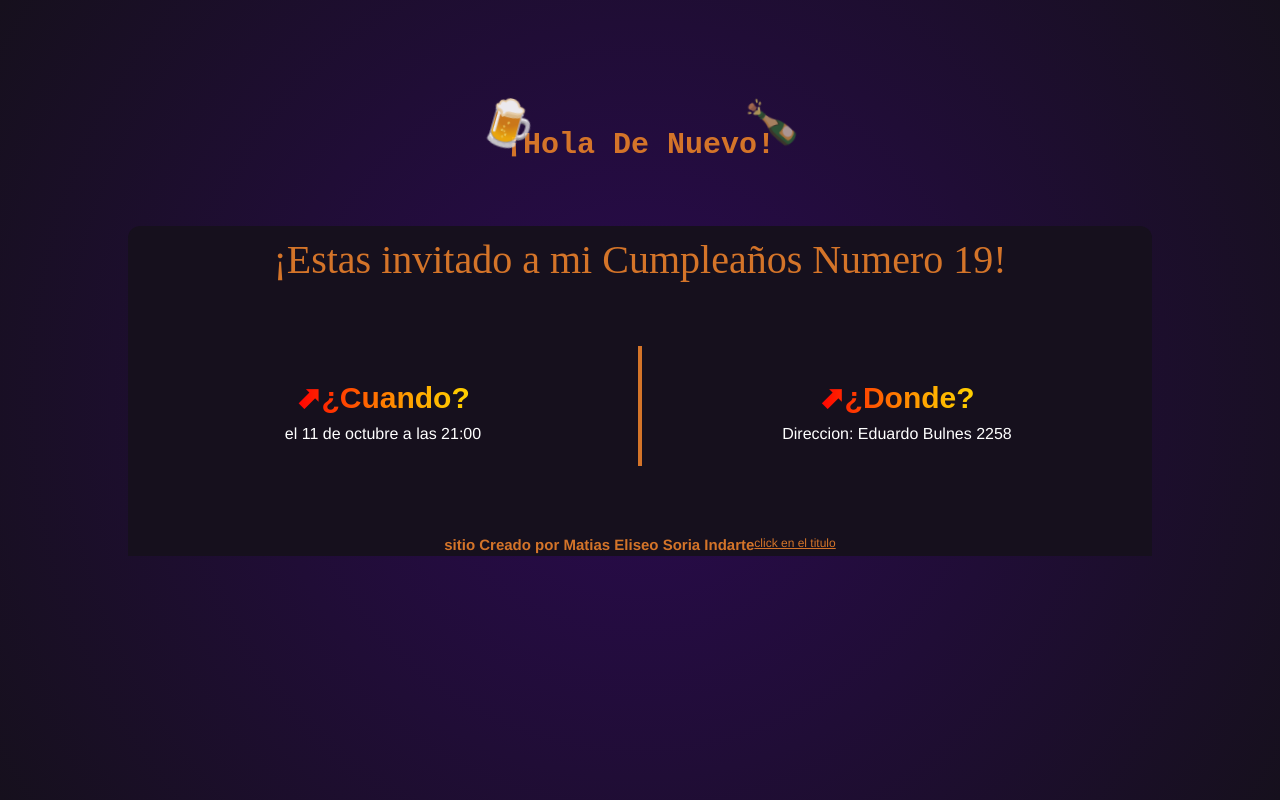
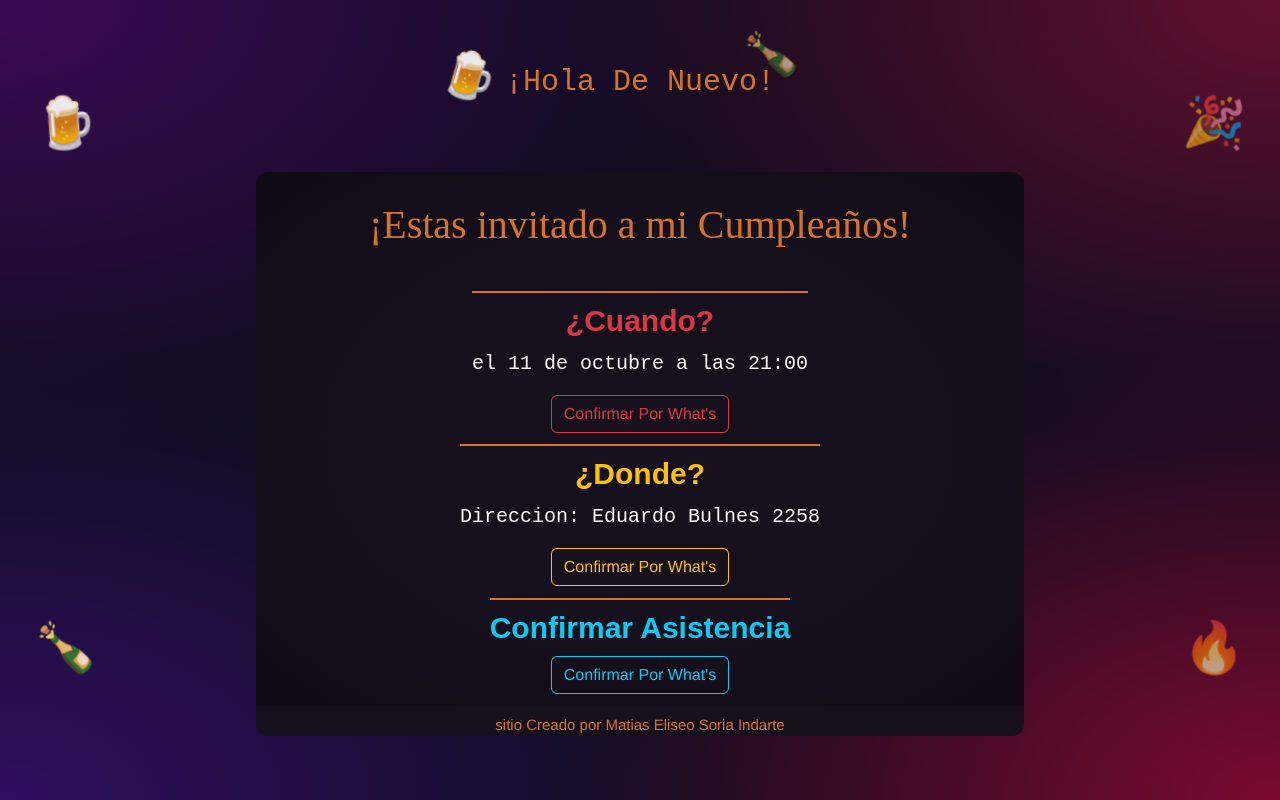
Before and after one commit to eliceo09/targetaCumplea-os, a plain HTML site: page index.html in a window 1280 px wide. Drawn offline with nearby package versions, Linux system fonts and the light colour scheme.

Commit message:
version 1.2 collor night y boostrap implementado

```diff
--- a/index.html
+++ b/index.html
@@ -6,10 +6,20 @@
     <meta http-equiv="X-UA-Compatible" content="ie=edge" />
     <link rel="stylesheet" href="styles.css" />
     <link rel="icon" href="1f382.png" type="image/x-icon" />
+    <link
+      href="https://cdn.jsdelivr.net/npm/bootstrap@5.3.7/dist/css/bootstrap.min.css"
+      rel="stylesheet"
+      integrity="sha384-LN+7fdVzj6u52u30Kp6M/trliBMCMKTyK833zpbD+pXdCLuTusPj697FH4R/5mcr"
+      crossorigin="anonymous"
+    />
     <title id="tittle">Invitacion De Cumpleaños</title>
   </head>
-  <body>
+  <body id="fondo">
     <main>
+      <span id="cerveza">🍺</span>
+      <span id="confe">🎉</span>
+      <span id="vino">🍾</span>
+      <span id="fuego">🔥</span>
       <h2 class="emoji-float">¡Hola De Nuevo!</h2>
 
       <section id="tarjeta">
@@ -18,38 +28,58 @@
             href="https://wa.me/+543812168577?text=Confirmo mi asistencia a tu cumpleaños"
             target="_blank"
             rel="noopener noreferrer"
-            >¡Estas invitado a mi Cumpleaños Numero 19!
+            >¡Estas invitado a mi Cumpleaños!
           </a>
         </div>
         <div id="contenedor">
           <div id="cuando">
+            <h2 class="text-danger">¿Cuando?</h2>
+            <p>el 11 de octubre a las 21:00</p>
             <a
-              href="https://calendar.google.com/calendar/render?action=TEMPLATE&text=Cumpleaños+Matias&dates=20251006T230000Z/20251007T020000Z&details=¡Estás+invitado+al+cumple+el+6+de+octubre!+Va+a+haber+buena+música+y+alegría+🎉&location=Eduardo+Bulnes+2258,+San+Miguel+de+Tucumán"
+              href="https://wa.me/+543812168577?text=Confirmo mi asistencia a tu cumpleaños"
+              type="button"
+              class="btn btn-outline-danger"
+            >
+              Confirmar Por What's
+            </a>
+          </div>
+          <div id="donde">
+            <h2 class="text-warning">¿Donde?</h2>
+            <p>Direccion: Eduardo Bulnes 2258</p>
+            <a
+              href="https://wa.me/+543812168577?text=Confirmo mi asistencia a tu cumpleaños"
+              type="button"
+              class="btn btn-outline-warning"
+            >
+              Confirmar Por What's
+            </a>
+          </div>
+          <div id="Confirmo" class="text-info">
+            <h2
+              ref="https://www.youtube.com/watch?v=8f0b1d9c3e4"
               target="_blank"
               rel="noopener noreferrer"
-              >⬈¿Cuando?</a
             >
-            <p>el 11 de octubre a las 21:00</p>
-          </div>
-          <div id="donde">
+              Confirmar Asistencia
+            </h2>
             <a
-              href="https://www.google.com/maps?q=Eduardo+Bulnes+2258,+T4001NBF+San+Miguel+de+Tucumán,+Tucumán"
-              target="_blank"
-              rel="noopener noreferrer"
-              >⬈¿Donde?</a
+              href="https://wa.me/+543812168577?text=Confirmo mi asistencia a tu cumpleaños"
+              type="button"
+              class="btn btn-outline-info"
             >
-            <p>Direccion: Eduardo Bulnes 2258</p>
+              Confirmar Por What's
+            </a>
           </div>
         </div>
       </section>
       <div id="footer">
         <h3>sitio Creado por Matias Eliseo Soria Indarte</h3>
-        <a
+        <!-- <a
           href="https://wa.me/+543812168577?text=Confirmo mi asistencia a tu cumpleaños"
           target="_blank"
           rel="noopener noreferrer"
           >click en el titulo</a
-        >
+        > -->
       </div>
     </main>
   </body>
--- a/styles.css
+++ b/styles.css
@@ -3,12 +3,60 @@
   padding: 0%;
 }
 
-body {
-  color: #ffffff;
+#fondo {
+  color: #16101d;
   font-family: Helvetica;
-  background: radial-gradient(circle, #2a0a4f 0%, #16101d 100%);
+  background: radial-gradient(at top left, #3b0a55 0%, transparent 40%),
+    radial-gradient(at top right, #600f2f 0%, transparent 40%),
+    radial-gradient(at bottom left, #300f5f 0%, transparent 40%),
+    radial-gradient(at bottom right, #7b0a30 0%, transparent 40%), #0d0c1d; /* fondo base oscuro */
 }
 
+#cerveza {
+  position: fixed;
+  top: 100px;
+  left: 40px;
+  rotate: -20deg;
+  font-size: 50px;
+  color: #d47429;
+  z-index: 2;
+  animation: floatEmojiLeft 3s infinite ease-in-out;
+  pointer-events: no;
+}
+
+#confe {
+  position: fixed;
+  top: 100px;
+  right: 40px;
+  rotate: 20deg;
+  font-size: 50px;
+  color: #d47429;
+  z-index: 2;
+  animation: floatEmojiRight 3s infinite ease-in-out;
+  pointer-events: no;
+}
+#vino {
+  position: fixed;
+  bottom: 100px;
+  left: 40px;
+  rotate: -20deg;
+  font-size: 50px;
+  color: #d47429;
+  z-index: 2;
+  animation: floatEmojiLeft 3s infinite ease-in-out;
+  pointer-events: no;
+}
+#fuego {
+  position: fixed;
+  bottom: 100px;
+  right: 40px;
+  rotate: 20deg;
+  font-size: 50px;
+  color: #d47429;
+  z-index: 2;
+  animation: floatEmojiRight 3s infinite ease-in-out;
+  pointer-events: no;
+}
 main {
   width: 100vw;
   height: 100vh;
@@ -16,6 +64,7 @@ main {
   flex-direction: column;
   align-items: center;
 }
+
 #tarjeta {
   border: #16101dbb 8px;
   border-top-left-radius: 12px;
@@ -23,9 +72,9 @@ main {
   border-bottom-left-radius: 0;
   border-bottom-right-radius: 0;
   margin-top: 5%;
-  width: 80%;
-  height: 300px;
-  background-color: #16101d;
+  width: 60%;
+  height: 650px;
+  background: radial-gradient(#16101d 50%, #0f0b13 100%);
   display: flex;
   flex-direction: column;
   justify-content: center;
@@ -38,19 +87,20 @@ main {
   flex-direction: row;
   text-align: center;
   justify-content: center;
+  align-items: center;
 }
 #contenedor {
   width: 100%;
   height: 80%;
   display: flex;
-  flex-direction: row;
+  flex-direction: column;
   justify-content: space-evenly;
   align-items: center;
 }
 #cuando {
-  border-right: #d47429 solid 2px;
-  width: 50%;
-  height: 50%;
+  border-top: #d47429 solid 2px;
+  width: auto;
+  height: auto;
   display: flex;
   flex-direction: column;
   justify-content: center;
@@ -58,16 +108,26 @@ main {
 }
 
 #donde {
-  border-left: #d47429 solid 2px;
-  width: 50%;
-  height: 50%;
+  border-top: #d47429 solid 2px;
+  width: auto;
+  height: auto;
   display: flex;
   flex-direction: column;
   justify-content: center;
   align-items: center;
 }
 
-#cuando a {
+#Confirmo {
+  border-top: #d47429 solid 2px;
+  width: auto;
+  height: auto;
+  display: flex;
+  flex-direction: column;
+  justify-content: center;
+  align-items: center;
+}
+
+#cuando h2 {
   font-family: "Rowdies", sans-serif;
   font-weight: bold;
   font-size: 30px;
@@ -75,45 +135,28 @@ main {
   margin-top: 10px;
   color: #ffffff;
   text-decoration: wavy;
-  background: linear-gradient(
-    90deg,
-    red,
-    orange,
-    yellow,
-    green,
-    blue,
-    indigo,
-    violet
-  );
-  -webkit-background-clip: text;
-  -webkit-text-fill-color: transparent;
-  background-size: 400%;
-  animation: rainbowShift 5s linear infinite;
-  display: inline-block;
-  position: relative;
-  z-index: 1;
+  text-shadow: #dd4151;
 }
-#donde a {
+#donde h2 {
   font-family: "Jua", sans-serif;
   font-weight: bold;
   font-size: 30px;
   margin-bottom: 10px;
   margin-top: 10px;
-  color: #ffffff;
-  background: linear-gradient(
-    90deg,
-    red,
-    orange,
-    yellow,
-    green,
-    blue,
-    indigo,
-    violet
-  );
-  -webkit-background-clip: text;
-  -webkit-text-fill-color: transparent;
-  background-size: 400%;
-  animation: rainbowShift 5s linear infinite;
+}
+
+#Confirmo h2 {
+  font-family: "Jua", sans-serif;
+  font-weight: bold;
+  font-size: 30px;
+  margin-bottom: 10px;
+  margin-top: 10px;
+}
+#confirm {
+  font-family: "Courier New", Courier, monospace;
+  font-size: 20px;
+  text-decoration: none;
+  transition-duration: 1s;
 }
 
 #titulo a {
@@ -123,6 +166,7 @@ main {
   margin-top: 10px;
   color: #d47429;
   text-decoration: none;
+  transition-duration: 1s;
 }
 
 #titulo a:hover {
@@ -132,11 +176,15 @@ main {
 #footer {
   border: #16101d94 8px;
   background-color: #16101d;
-  width: 80%;
+  border-bottom-left-radius: 12px;
+  border-bottom-right-radius: 12px;
+  width: 60%;
   height: 30px;
   display: flex;
   justify-content: center;
   align-items: row;
+  flex-direction: row;
+  margin-bottom: 5%;
 }
 
 #footer h3 {
@@ -217,22 +265,22 @@ main {
   @keyframes floatRight {
   }
 }
+
 .emoji-float {
-  margin-top: 10%;
+  margin-top: 5%;
   color: #d47429;
   font-size: 30px;
   font-family: "Courier New", Courier, monospace;
   position: relative;
-  z-index: 1;
+  z-index: 500;
   display: inline-block;
+  overflow: visible;
 }
-
 /* Emoji izquierda */
 .emoji-float::before {
   content: "🍺";
   position: absolute;
-  top: -20px;
-  left: -25px;
+  left: -65px;
   font-size: 1.5em;
   animation: floatLeft 3s infinite ease-in-out;
   pointer-events: no;
@@ -249,7 +297,6 @@ main {
   pointer-events: none;
   z-index: 0;
 }
-
 /* Animaciones */
 @keyframes floatLeft {
   0%,
@@ -262,7 +309,28 @@ main {
     opacity: 1;
   }
 }
-
+@keyframes floatEmojiLeft {
+  0%,
+  100% {
+    transform: translateY(0px) rotate(0deg);
+    opacity: 0.6;
+  }
+  50% {
+    transform: translateY(-20px) rotate(20deg);
+    opacity: 1;
+  }
+}
+@keyframes floatEmojiRight {
+  0%,
+  100% {
+    transform: translateY(0px) rotate(0deg);
+    opacity: 1;
+  }
+  50% {
+    transform: translateY(-20px) rotate(-20deg);
+    opacity: 0.5;
+  }
+}
 @keyframes floatRight {
   0%,
   100% {
@@ -282,3 +350,24 @@ main {
     background-position: 400%;
   }
 }
+
+#cuando p {
+  font-family: "Courier New", Courier, monospace;
+  font-size: 20px;
+  color: #ffffff;
+  text-align: center;
+}
+
+#donde p {
+  font-family: "Courier New", Courier, monospace;
+  font-size: 20px;
+  color: #ffffff;
+  text-align: center;
+}
+
+#Confirmo h1 {
+  font-family: "Courier New", Courier, monospace;
+  font-size: 20px;
+  color: #ffffff;
+  text-align: center;
+}
```
